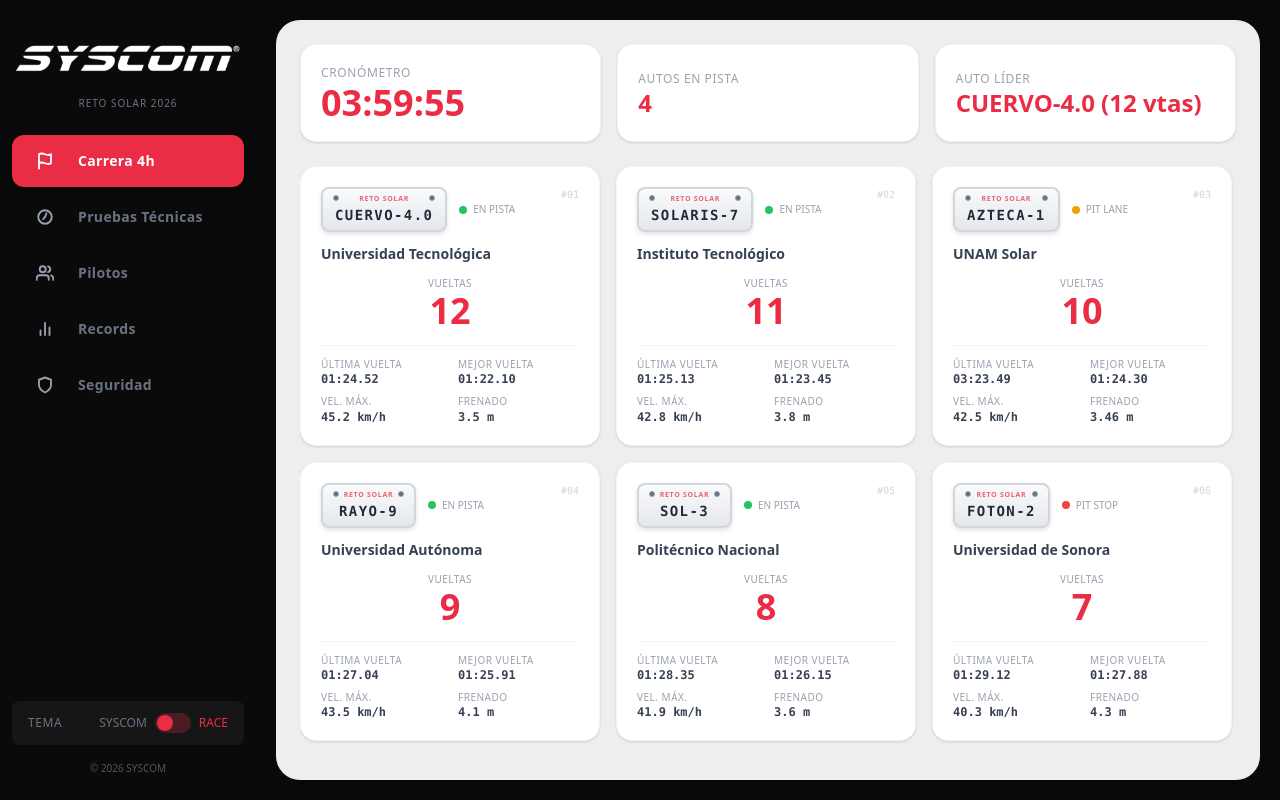
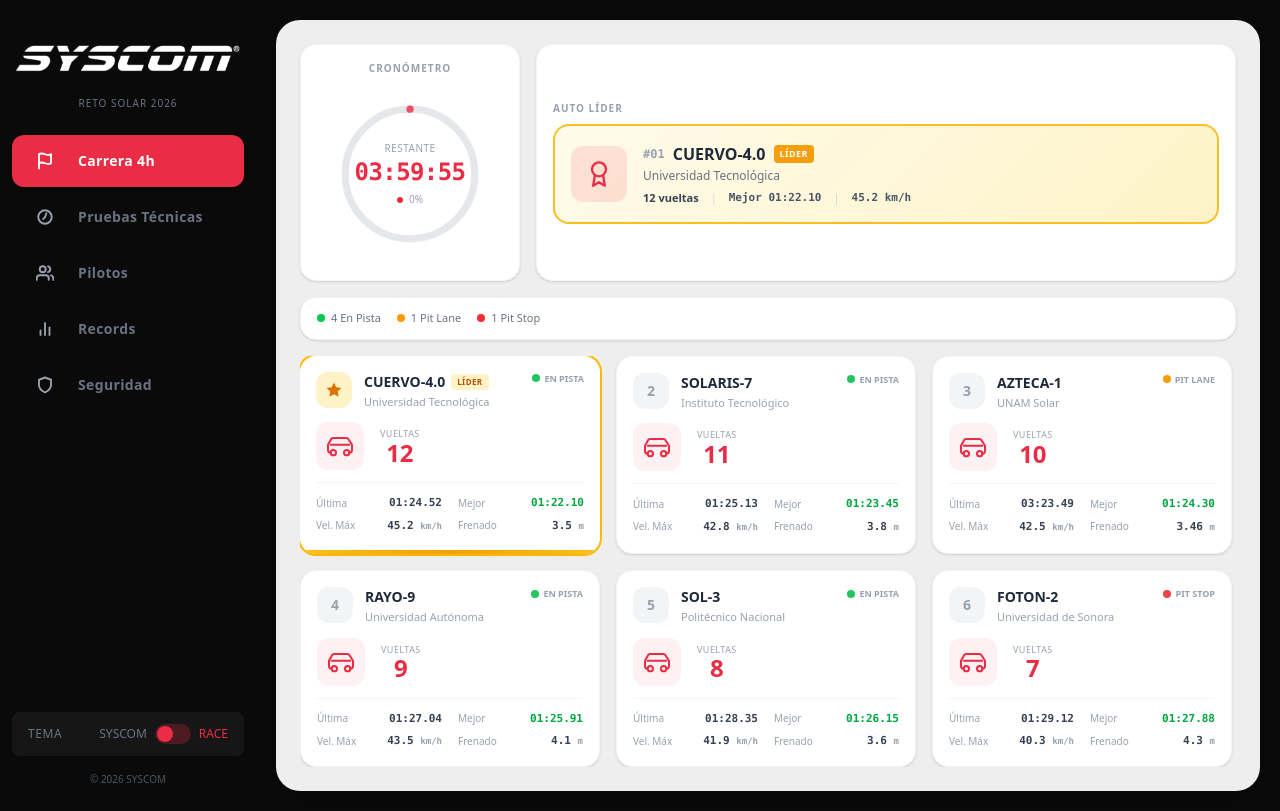
Before and after one commit to SYSCOM-Labs/syscom-race-timing, a React (Vite) app in the folder frontend/: page / in a window 1280 px wide. Built offline with nearby package versions, Linux system fonts and the light colour scheme.

Commit message:
fetaure: circle cronometer for time on main dashboard

```diff
--- a/frontend/src/App.jsx
+++ b/frontend/src/App.jsx
@@ -15,7 +15,7 @@ export default function App() {
     setThemeMode(prev => prev === 'race' ? 'syscom' : 'race');
   }, []);
 
-  const { autos, cronometro, leader, totalActive } = useSimulatedRace();
+  const { autos, cronometro, leader, remainingMs, totalMs } = useSimulatedRace();
 
   return (
     <div className="min-h-screen bg-sidebar-bg flex overflow-hidden">
@@ -40,7 +40,8 @@ export default function App() {
               autos={autos}
               cronometro={cronometro}
               leader={leader}
-              totalActive={totalActive}
+              remainingMs={remainingMs}
+              totalMs={totalMs}
               themeMode={themeMode}
             />
           ) : (
--- a/frontend/src/components/CarCard.jsx
+++ b/frontend/src/components/CarCard.jsx
@@ -7,73 +7,97 @@ const STATUS_CONFIG = {
   'pit-stop': { label: 'Pit Stop', color: '#ef4444' },
 };
 
-function LicensePlate({ matricula, accent }) {
+function CarSvg({ color }) {
   return (
-    <div className="inline-flex flex-col items-center justify-between bg-gradient-to-b from-gray-50 to-gray-200 border-2 border-gray-300 rounded-lg py-1.5 px-3 relative shadow select-none min-w-[95px]"
-         style={{
-           boxShadow: 'inset 0 1px 0 rgba(255,255,255,0.9), 0 2px 4px rgba(0,0,0,0.12)',
-         }}>
-      {/* Tornillos */}
-      <span className="absolute top-1.5 left-2.5 w-1.5 h-1.5 rounded-full bg-gray-500 border border-gray-400 shadow-inner" />
-      <span className="absolute top-1.5 right-2.5 w-1.5 h-1.5 rounded-full bg-gray-500 border border-gray-400 shadow-inner" />
+    <svg width="32" height="32" viewBox="0 0 24 24" fill="none" stroke={color} strokeWidth="1.5" strokeLinecap="round" strokeLinejoin="round">
+      <path d="M5 17a2 2 0 0 1-2-2v-4l2.5-4.5A2 2 0 0 1 7.3 6h9.4a2 2 0 0 1 1.8 1.1L21 11v4a2 2 0 0 1-2 2" />
+      <circle cx="7" cy="17" r="2" />
+      <circle cx="17" cy="17" r="2" />
+      <line x1="5" y1="11" x2="19" y2="11" />
+    </svg>
+  );
+}
 
-      {/* Texto Reto Solar */}
-      <span className="text-[7px] font-black uppercase tracking-widest leading-none mb-1.5 animate-pulse" style={{ color: accent }}>
-        RETO SOLAR
-      </span>
-
-      {/* Matrícula */}
-      <span className="text-sm font-black font-mono tracking-widest text-gray-800 leading-none pb-0.5 drop-shadow-[0.5px_0.5px_0px_white]">
-        {matricula}
-      </span>
+function PositionBadge({ position, isLeader }) {
+  return (
+    <div className={`w-9 h-9 rounded-xl flex items-center justify-center font-black text-sm shrink-0
+      ${isLeader ? 'bg-amber-100 text-amber-600' : 'bg-gray-100 text-gray-400'}`}>
+      {isLeader ? (
+        <svg width="18" height="18" viewBox="0 0 24 24" fill="currentColor" stroke="none">
+          <path d="M12 2l3.09 6.26L22 9.27l-5 4.87 1.18 6.88L12 17.77l-6.18 3.25L7 14.14 2 9.27l6.91-1.01L12 2z" />
+        </svg>
+      ) : (
+        position
+      )}
     </div>
   );
 }
 
-function CarCard({ auto, themeMode }) {
+function CarCard({ auto, position, isLeader, themeMode }) {
   const accent = THEMES[themeMode].accent;
   const status = STATUS_CONFIG[auto.status] || STATUS_CONFIG.active;
 
   return (
-    <div className="bg-card-white rounded-2xl p-5 shadow-sm border border-gray-100 transition-all duration-300 hover:shadow-md">
-      <div className="flex items-start justify-between mb-3">
-        <div className="flex items-center gap-3">
-          <LicensePlate matricula={auto.matricula} accent={accent} />
+    <div className={`bg-card-white rounded-2xl shadow-sm transition-all duration-300 hover:shadow-md overflow-hidden
+      ${isLeader ? 'ring-2 ring-amber-400' : 'border border-gray-100'}`}>
+      <div className="p-4">
+        <div className="flex items-start gap-3 mb-3">
+          <PositionBadge position={position} isLeader={isLeader} />
+          <div className="flex-1 min-w-0 flex items-start justify-between">
+            <div>
               <div className="flex items-center gap-1.5">
+                <span className="text-sm font-black text-gray-800 truncate">{auto.matricula}</span>
+                {isLeader && (
+                  <span className="text-[8px] font-black text-amber-700 bg-amber-100 px-1.5 py-0.5 rounded uppercase tracking-wider">
+                    Líder
+                  </span>
+                )}
+              </div>
+              <p className="text-[11px] text-gray-400 truncate mt-0.5">{auto.equipo}</p>
+            </div>
+            <div className="flex items-center gap-1">
               <span className="w-2 h-2 rounded-full" style={{ backgroundColor: status.color }} />
-            <span className="text-[10px] font-medium text-gray-400 uppercase">{status.label}</span>
+              <span className="text-[9px] font-semibold text-gray-400 uppercase">{status.label}</span>
             </div>
           </div>
-        <span className="text-[10px] text-gray-300 font-mono">#{auto.id}</span>
         </div>
 
-      <p className="text-sm font-semibold text-gray-700 mb-3 truncate">{auto.equipo}</p>
-
-      <div className="text-center mb-4">
-        <p className="text-[10px] text-gray-400 uppercase tracking-wider mb-0.5">Vueltas</p>
-        <p className="text-4xl font-black leading-none" style={{ color: accent }}>
+        <div className="flex items-center gap-4 mb-3">
+          <div className="w-12 h-12 rounded-xl flex items-center justify-center"
+               style={{ backgroundColor: accent + '10' }}>
+            <CarSvg color={accent} />
+          </div>
+          <div className="flex flex-col items-center">
+            <span className="text-[9px] text-gray-400 uppercase tracking-wider font-medium">Vueltas</span>
+            <span className="text-2xl font-black leading-none" style={{ color: accent }}>
               {auto.vueltas}
-        </p>
+            </span>
+          </div>
         </div>
 
-      <div className="grid grid-cols-2 gap-x-4 gap-y-2 text-xs pt-3 border-t border-gray-100">
-        <div>
-          <p className="text-[10px] text-gray-400 uppercase tracking-wider">Última Vuelta</p>
-          <p className="font-mono font-semibold text-gray-700">{auto.ultimaVuelta}</p>
+        <div className="grid grid-cols-2 gap-x-4 gap-y-1.5 pt-3 border-t border-gray-100">
+          <div className="flex items-center justify-between">
+            <span className="text-[10px] text-gray-400">Última</span>
+            <span className="text-[11px] font-mono font-bold text-gray-700">{auto.ultimaVuelta}</span>
           </div>
-        <div>
-          <p className="text-[10px] text-gray-400 uppercase tracking-wider">Mejor Vuelta</p>
-          <p className="font-mono font-semibold text-gray-700">{auto.mejorVuelta}</p>
+          <div className="flex items-center justify-between">
+            <span className="text-[10px] text-gray-400">Mejor</span>
+            <span className="text-[11px] font-mono font-bold text-green-600">{auto.mejorVuelta}</span>
           </div>
-        <div>
-          <p className="text-[10px] text-gray-400 uppercase tracking-wider">Vel. Máx.</p>
-          <p className="font-mono font-semibold text-gray-700">{auto.velocidadMaxima} km/h</p>
+          <div className="flex items-center justify-between">
+            <span className="text-[10px] text-gray-400">Vel. Máx</span>
+            <span className="text-[11px] font-mono font-bold text-gray-700">{auto.velocidadMaxima} <span className="text-[9px] text-gray-400">km/h</span></span>
           </div>
-        <div>
-          <p className="text-[10px] text-gray-400 uppercase tracking-wider">Frenado</p>
-          <p className="font-mono font-semibold text-gray-700">{auto.frenadoMetros} m</p>
+          <div className="flex items-center justify-between">
+            <span className="text-[10px] text-gray-400">Frenado</span>
+            <span className="text-[11px] font-mono font-bold text-gray-700">{auto.frenadoMetros} <span className="text-[9px] text-gray-400">m</span></span>
           </div>
         </div>
+      </div>
+
+      {isLeader && (
+        <div className="h-1" style={{ background: 'linear-gradient(90deg, #fbbf24, #f59e0b, #fbbf24)' }} />
+      )}
     </div>
   );
 }
--- a/frontend/src/components/EnduranceView.jsx
+++ b/frontend/src/components/EnduranceView.jsx
@@ -1,26 +1,131 @@
-import MetricCard from './MetricCard.jsx';
 import CarCard from './CarCard.jsx';
 import { THEMES } from '../theme.js';
 
-export default function EnduranceView({ autos, cronometro, leader, totalActive, themeMode }) {
+function CircularTimer({ cronometro, remainingMs, totalMs, accent }) {
+  const radius = 72;
+  const circumference = 2 * Math.PI * radius;
+  const progress = 1 - remainingMs / totalMs;
+  const dashoffset = circumference * (1 - progress);
+
+  return (
+    <div className="flex flex-col items-center justify-center h-full">
+      <p className="text-[10px] text-gray-400 uppercase tracking-widest font-semibold mb-2">Cronómetro</p>
+      <div className="relative w-[180px] h-[180px]">
+        <svg className="w-full h-full -rotate-90" viewBox="0 0 200 200">
+          <circle cx="100" cy="100" r={radius} fill="none" stroke="#e5e7eb" strokeWidth="8" />
+          <circle
+            cx="100" cy="100" r={radius}
+            fill="none"
+            stroke={accent}
+            strokeWidth="8"
+            strokeLinecap="round"
+            strokeDasharray={circumference}
+            strokeDashoffset={dashoffset}
+            className="transition-all duration-1000 ease-linear"
+            style={{ opacity: 0.8 }}
+          />
+        </svg>
+        <div className="absolute inset-0 flex flex-col items-center justify-center">
+          <span className="text-[10px] text-gray-400 uppercase tracking-wider font-medium">Restante</span>
+          <span className="text-2xl font-black font-mono tracking-tight" style={{ color: accent }}>
+            {cronometro}
+          </span>
+          <div className="flex items-center gap-1.5 mt-1">
+            <div className="w-1.5 h-1.5 rounded-full" style={{ backgroundColor: progress > 0.75 ? '#ef4444' : accent }} />
+            <span className="text-[10px] text-gray-400 font-medium">{Math.round(progress * 100)}%</span>
+          </div>
+        </div>
+      </div>
+    </div>
+  );
+}
+
+function LeaderCard({ leader, accent }) {
+  if (!leader) return null;
+
+  return (
+    <div className="h-full flex flex-col justify-center">
+      <p className="text-[10px] text-gray-400 uppercase tracking-widest font-semibold mb-2">Auto Líder</p>
+      <div className="rounded-2xl border-2 overflow-hidden transition-all duration-300"
+           style={{ borderColor: '#fbbf24', background: 'linear-gradient(135deg, #fffbeb, #fef3c7)' }}>
+        <div className="p-4 flex items-center gap-4">
+          <div className="w-14 h-14 rounded-xl flex items-center justify-center font-black text-lg"
+               style={{ backgroundColor: accent + '20', color: accent }}>
+            <svg width="28" height="28" viewBox="0 0 24 24" fill="none" stroke="currentColor" strokeWidth="2"
+                 strokeLinecap="round" strokeLinejoin="round">
+              <circle cx="12" cy="8" r="6" />
+              <path d="M15.477 12.89 17 22l-5-3-5 3 1.523-9.11" />
+            </svg>
+          </div>
+          <div className="flex-1 min-w-0">
+            <div className="flex items-center gap-2">
+              <span className="text-xs font-black text-gray-400 font-mono">#{leader.id}</span>
+              <span className="text-base font-black text-gray-800 truncate">{leader.matricula}</span>
+              <span className="text-[9px] font-black text-white px-1.5 py-0.5 rounded uppercase tracking-wider"
+                    style={{ backgroundColor: '#f59e0b' }}>
+                Líder
+              </span>
+            </div>
+            <p className="text-xs text-gray-500 truncate mt-0.5">{leader.equipo}</p>
+            <div className="flex items-center gap-3 mt-1.5 text-[11px]">
+              <span className="font-bold text-gray-700">{leader.vueltas} vueltas</span>
+              <span className="text-gray-300">|</span>
+              <span className="font-mono text-gray-600 font-semibold">Mejor {leader.mejorVuelta}</span>
+              <span className="text-gray-300">|</span>
+              <span className="font-mono text-gray-600 font-semibold">{leader.velocidadMaxima} km/h</span>
+            </div>
+          </div>
+        </div>
+      </div>
+    </div>
+  );
+}
+
+function StatusBar({ autos }) {
+  const active = autos.filter(a => a.status === 'active').length;
+  const pit = autos.filter(a => a.status === 'pit').length;
+  const pitStop = autos.filter(a => a.status === 'pit-stop').length;
+
+  return (
+    <div className="flex items-center gap-4 px-1">
+      <div className="flex items-center gap-1.5">
+        <span className="w-2 h-2 rounded-full bg-green-500" />
+        <span className="text-[11px] font-medium text-gray-500">{active} En Pista</span>
+      </div>
+      <div className="flex items-center gap-1.5">
+        <span className="w-2 h-2 rounded-full bg-amber-500" />
+        <span className="text-[11px] font-medium text-gray-500">{pit} Pit Lane</span>
+      </div>
+      <div className="flex items-center gap-1.5">
+        <span className="w-2 h-2 rounded-full bg-red-500" />
+        <span className="text-[11px] font-medium text-gray-500">{pitStop} Pit Stop</span>
+      </div>
+    </div>
+  );
+}
+
+export default function EnduranceView({ autos, cronometro, remainingMs, totalMs, leader, themeMode }) {
   const accent = THEMES[themeMode].accent;
 
   return (
-    <div className="h-full flex flex-col">
-      <div className="grid grid-cols-1 md:grid-cols-3 gap-4 mb-6">
-        <MetricCard label="Cronómetro" value={cronometro} accentColor={accent} large />
-        <MetricCard label="Autos en Pista" value={totalActive} accentColor={accent} />
-        <MetricCard
-          label="Auto Líder"
-          value={leader ? `${leader.matricula} (${leader.vueltas} vtas)` : '—'}
-          accentColor={accent}
-        />
+    <div className="h-full flex flex-col gap-4">
+      <div className="flex gap-4">
+        <div className="w-[220px] shrink-0 bg-card-white rounded-2xl p-4 shadow-sm border border-gray-100 flex items-center justify-center">
+          <CircularTimer cronometro={cronometro} remainingMs={remainingMs} totalMs={totalMs} accent={accent} />
+        </div>
+        <div className="flex-1 bg-card-white rounded-2xl p-4 shadow-sm border border-gray-100">
+          <LeaderCard leader={leader} accent={accent} />
+        </div>
+      </div>
+
+      <div className="bg-card-white rounded-2xl p-3 shadow-sm border border-gray-100">
+        <StatusBar autos={autos} />
       </div>
 
       <div className="flex-1 overflow-y-auto pr-1">
         <div className="grid grid-cols-1 md:grid-cols-2 lg:grid-cols-3 gap-4">
-          {autos.map(auto => (
-            <CarCard key={auto.id} auto={auto} themeMode={themeMode} />
+          {autos.map((auto, index) => (
+            <CarCard key={auto.id} auto={auto} position={index + 1} isLeader={index === 0 && leader} themeMode={themeMode} />
           ))}
         </div>
       </div>
--- a/frontend/src/components/SeguridadView.jsx
+++ b/frontend/src/components/SeguridadView.jsx
@@ -2,7 +2,7 @@ import { useState, useMemo } from 'react';
 import usePilots from '../hooks/usePilots.js';
 import useSeguridad from '../hooks/useSeguridad.js';
 import { THEMES } from '../theme.js';
-import { renderIcon, isLucideIcon, LUCIDE_PREFIX } from '../utils/iconRenderer.jsx';
+import { renderIcon } from '../utils/iconRenderer.jsx';
 
 const FIELDS = [
   { key: 'casco', label: 'Casco' },
@@ -85,9 +85,7 @@ function SeguridadModal({ pilot, status, onToggle, onClose }) {
         <div className="flex items-center gap-3 mb-5">
           <div className="w-10 h-10 rounded-xl flex items-center justify-center text-lg"
                style={{ backgroundColor: color + '18', color }}>
-            {typeof pilot.icono === 'string' && pilot.icono.startsWith(LUCIDE_PREFIX)
-              ? renderIcon(pilot.icono, 'w-5 h-5')
-              : <span className="text-lg">{pilot.icono || '🏎️'}</span>}
+            {renderIcon(pilot.icono, 'w-5 h-5')}
           </div>
           <div>
             <h3 className="text-lg font-bold text-gray-800">{pilot.piloto}</h3>
--- a/frontend/src/hooks/useSimulatedRace.js
+++ b/frontend/src/hooks/useSimulatedRace.js
@@ -22,9 +22,11 @@ function parseTimeToMs(timeStr) {
   return parseInt(m) * 60000 + parseInt(s) * 1000 + parseInt(ms) * 10;
 }
 
+export const RACE_TOTAL_MS = 4 * 60 * 60 * 1000;
+
 export default function useSimulatedRace() {
   const [autos, setAutos] = useState(INITIAL_AUTOS);
-  const [remainingMs, setRemainingMs] = useState(4 * 60 * 60 * 1000);
+  const [remainingMs, setRemainingMs] = useState(RACE_TOTAL_MS);
 
   useEffect(() => {
     const timer = setInterval(() => {
@@ -109,5 +111,7 @@ export default function useSimulatedRace() {
     cronometro,
     leader,
     totalActive,
+    remainingMs,
+    totalMs: RACE_TOTAL_MS,
   };
 }
```
Lines whose indentation alone changed are shown as unchanged.
